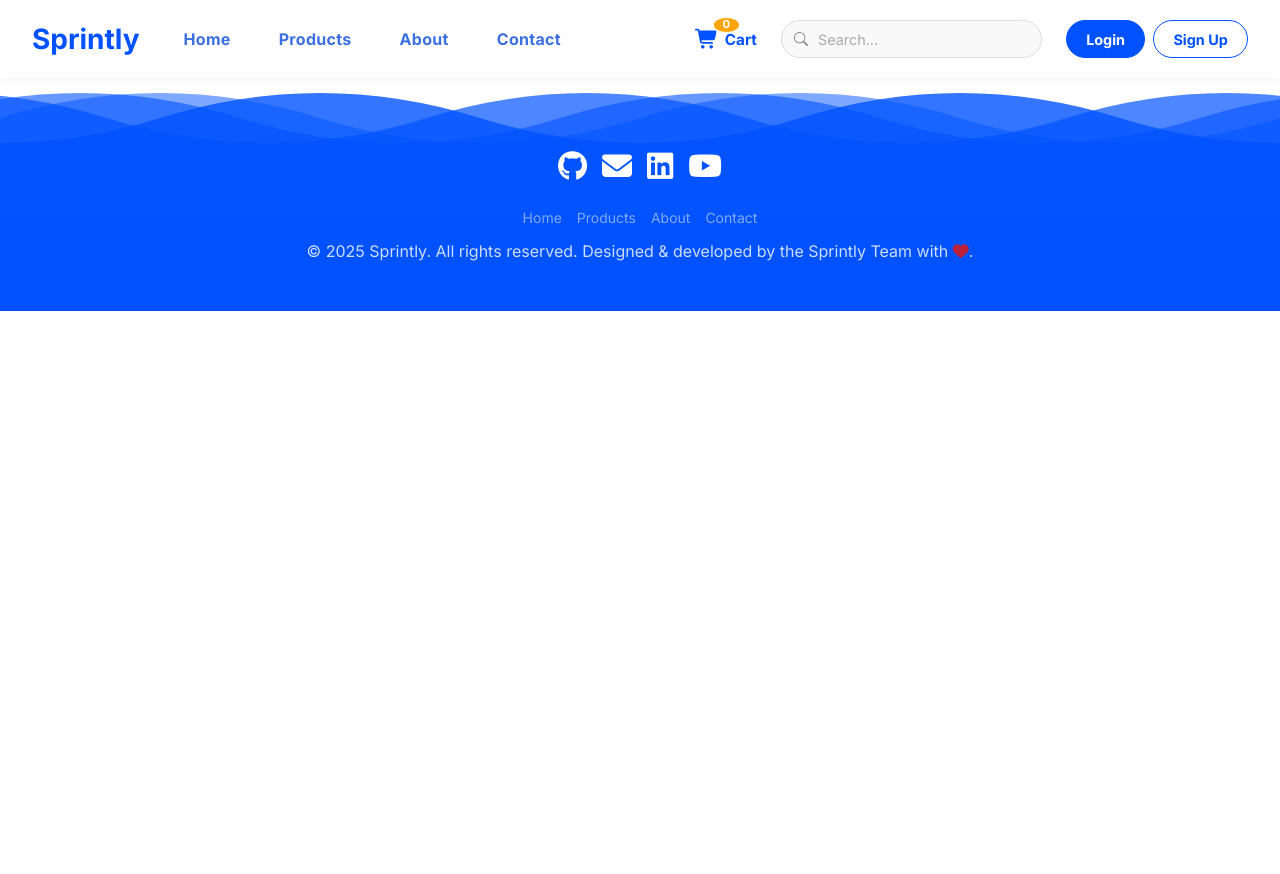
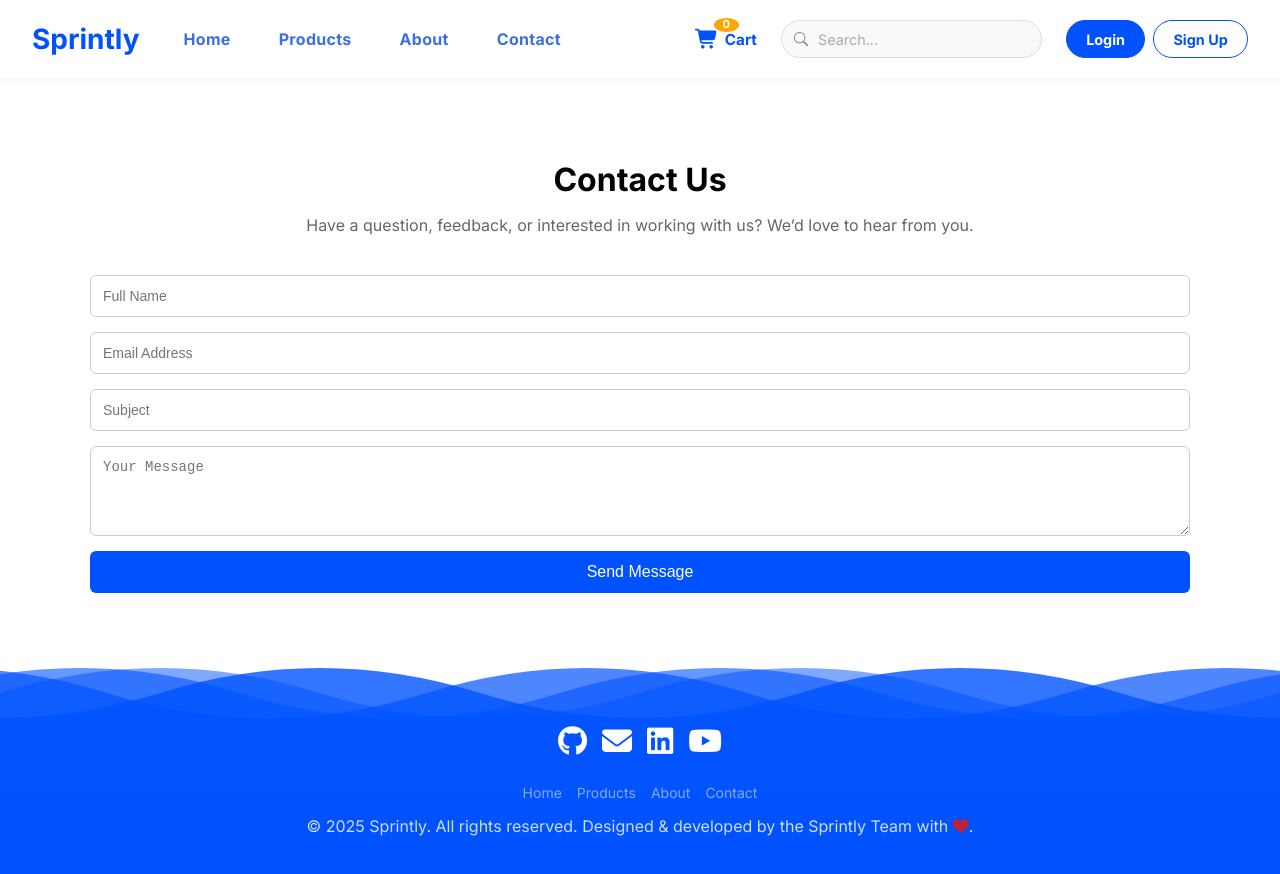
Before and after one commit to Mazen050/Sprintly, an Angular app in the folder FrontEnd/: page /Contact in a window 1280 px wide. Before the commit this address led to /. Shown: the top 874 px of the page. Before the commit the page ends 800 px from the top, so only its background shows below. Built offline with nearby package versions, Linux system fonts and the light colour scheme.

Commit message:
Create Contact Us page

```diff
--- a/FrontEnd/src/app/app.routes.ts
+++ b/FrontEnd/src/app/app.routes.ts
@@ -2,10 +2,12 @@ import { Routes } from '@angular/router';
 import { AuthComponent } from './components/auth/auth.component';
 import { HomePageComponent } from './components/home-page/home-page.component';
 import { ProductDetailsComponent } from './components/product-details/product-details.component';
+import { ContactComponent } from './contact/contact.component';
 
 export const routes: Routes = [
   { path: '', component: HomePageComponent },
   { path: 'login', component: AuthComponent },
   { path: 'signup', component: AuthComponent },
   { path: 'product/:id', component: ProductDetailsComponent },
+  {path:'Contact',component:ContactComponent},
 ];
--- a/FrontEnd/src/app/components/navbar/navbar.component.html
+++ b/FrontEnd/src/app/components/navbar/navbar.component.html
@@ -7,7 +7,7 @@
     <li><a routerLink="/">Home</a></li>
     <li><a href="#">Products</a></li>
     <li><a href="#">About</a></li>
-    <li><a href="#">Contact</a></li>
+    <li><a routerLink="Contact">Contact</a></li>
   </ul>
 
   <div class="nav-actions-group">
--- /dev/null
+++ b/FrontEnd/src/app/contact/contact.component.css
@@ -0,0 +1,51 @@
+.contact-container {
+  max-width: 1100px;
+  margin: auto;
+  padding: 60px 20px;
+}
+
+.contact-container h1 {
+  text-align: center;
+  margin-bottom: 10px;
+}
+
+.intro {
+  text-align: center;
+  color: #666;
+  margin-bottom: 40px;
+}
+
+.contact-wrapper {
+  display: flex;
+  gap: 40px;
+  flex-wrap: wrap;
+}
+
+.contact-form {
+  flex: 1;
+  display: flex;
+  flex-direction: column;
+  gap: 15px;
+}
+
+.contact-form input,
+.contact-form textarea {
+  padding: 12px;
+  border-radius: 6px;
+  border: 1px solid #ccc;
+  font-size: 14px;
+}
+
+.contact-form button {
+  background: #0052ff;
+  color: white;
+  border: none;
+  padding: 12px;
+  border-radius: 6px;
+  cursor: pointer;
+  font-size: 16px;
+}
+
+.contact-form button:hover {
+  background: #003ecc;
+}
--- /dev/null
+++ b/FrontEnd/src/app/contact/contact.component.html
@@ -0,0 +1,15 @@
+<div class="contact-container">
+  <h1>Contact Us</h1>
+  <p class="intro">
+    Have a question, feedback, or interested in working with us?
+    We’d love to hear from you.
+  </p>
+
+  <div class="contact-wrapper">
+    <form class="contact-form">
+      <input type="text" placeholder="Full Name" required />
+      <input type="email" placeholder="Email Address" required />
+      <input type="text" placeholder="Subject" />
+      <textarea placeholder="Your Message" rows="4" required></textarea>
+      <button type="submit">Send Message</button>
+    </form>
```
Also changed, not shown: FrontEnd/src/app/contact/contact.component.ts (added, +11 -0 lines), 1 other file (tests, documents, lock files or other folders).
